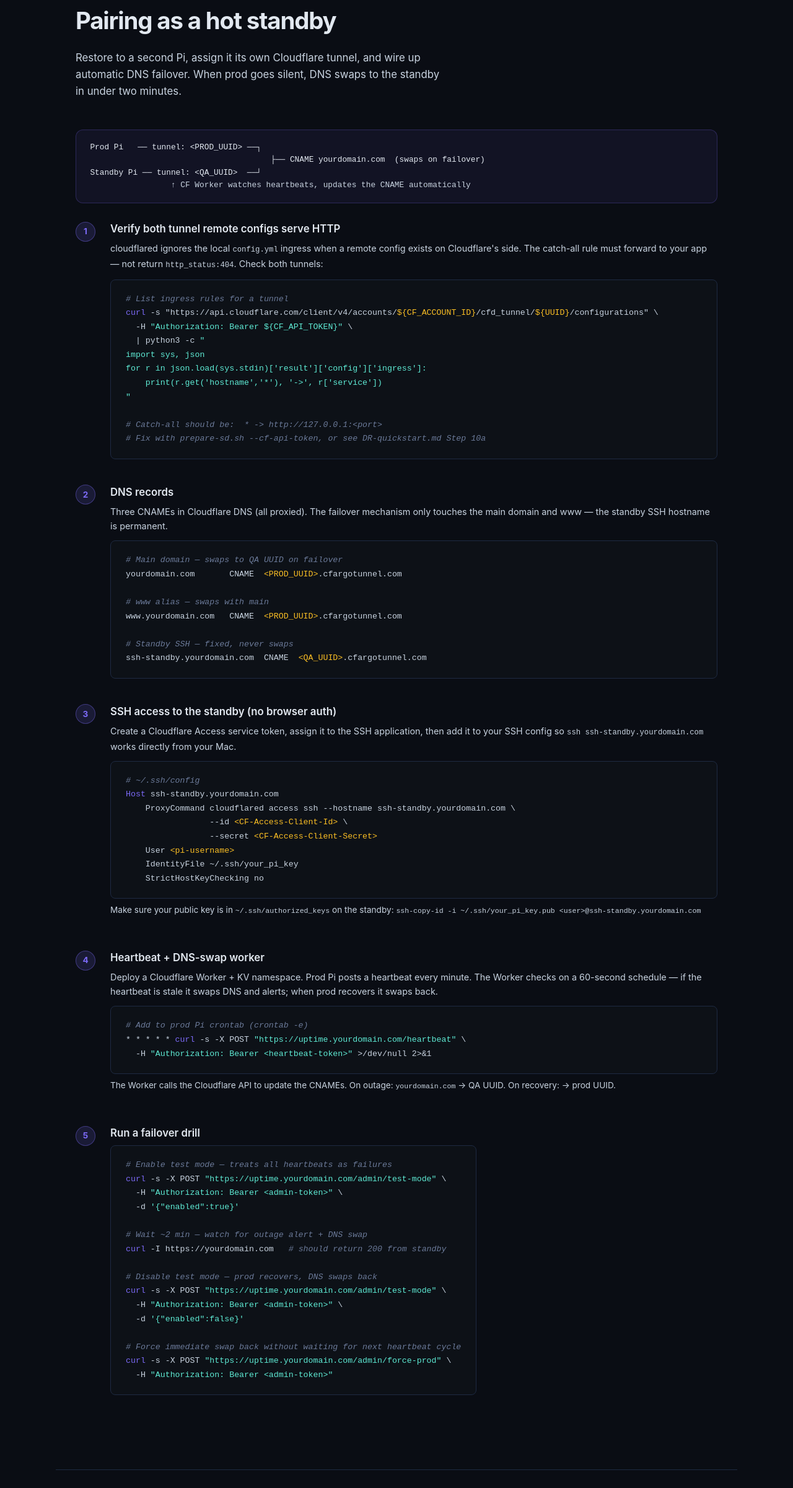
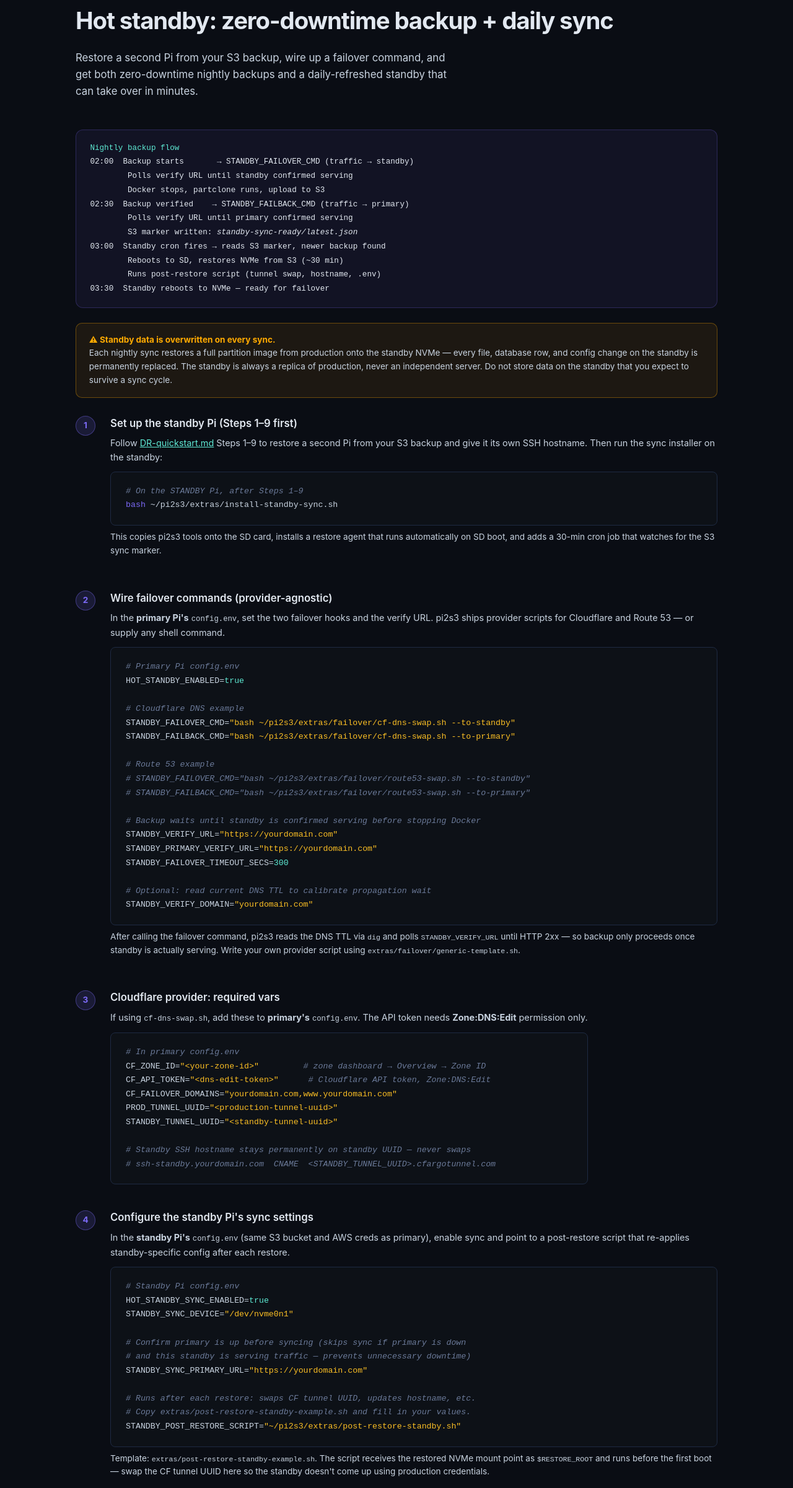
Before and after one commit to andrewbakercloudscale/pi2s3, a website: page website/recovery.html in a window 1280 px wide. Shown: the part 3659-6060 px from the top of the page at 62% size. Drawn offline with Linux system fonts and the light colour scheme.

Commit message:
feat(hot-standby): zero-downtime backup failover + daily S3 sync
Primary Pi: STANDBY_FAILOVER_CMD fires before Docker stops (traffic moves
to standby), backup runs, STANDBY_FAILBACK_CMD fires after S3 verify
(traffic returns to primary), S3 sync marker written.

Standby Pi: hot-standby-sync.sh cron detects marker, writes restore
trigger to SD card, reboots. standby-restore-agent.sh on SD auto-restores
NVMe from S3 then reboots back to NVMe (~30 min cycle).

Provider scripts for Cloudflare DNS and Route 53 in extras/failover/.
Generic template for any provider (nginx, HAProxy, webhook, etc.).
install-standby-sync.sh wires SD agent + cron in one command.

```diff
--- a/website/recovery.html
+++ b/website/recovery.html
@@ -166,58 +166,112 @@
 <hr class="divider" />
 <section id="pairing">
   <div class="section-label">High availability</div>
-  <h2>Pairing as a hot standby</h2>
-  <p class="section-intro">Restore to a second Pi, assign it its own Cloudflare tunnel, and wire up automatic DNS failover. When prod goes silent, DNS swaps to the standby in under two minutes.</p>
+  <h2>Hot standby: zero-downtime backup + daily sync</h2>
+  <p class="section-intro">Restore a second Pi from your S3 backup, wire up a failover command, and get both zero-downtime nightly backups and a daily-refreshed standby that can take over in minutes.</p>
 
-  <div style="background:rgba(124,106,247,0.07); border:1px solid rgba(124,106,247,0.25); border-radius:12px; padding:1.1rem 1.4rem; font-size:0.83rem; color:var(--muted); line-height:1.6; margin-bottom:1.75rem;">
-    <div style="font-family:var(--mono); font-size:0.8rem; color:var(--text);">
-      Prod Pi &nbsp;&nbsp;── tunnel: &lt;PROD_UUID&gt; ──┐<br>
-      &nbsp;&nbsp;&nbsp;&nbsp;&nbsp;&nbsp;&nbsp;&nbsp;&nbsp;&nbsp;&nbsp;&nbsp;&nbsp;&nbsp;&nbsp;&nbsp;&nbsp;&nbsp;&nbsp;&nbsp;&nbsp;&nbsp;&nbsp;&nbsp;&nbsp;&nbsp;&nbsp;&nbsp;&nbsp;&nbsp;&nbsp;&nbsp;&nbsp;&nbsp;&nbsp;&nbsp;&nbsp;&nbsp;├── CNAME yourdomain.com &nbsp;(swaps on failover)<br>
-      Standby Pi ── tunnel: &lt;QA_UUID&gt; &nbsp;──┘<br>
-      <span style="color:var(--muted);">&nbsp;&nbsp;&nbsp;&nbsp;&nbsp;&nbsp;&nbsp;&nbsp;&nbsp;&nbsp;&nbsp;&nbsp;&nbsp;&nbsp;&nbsp;&nbsp;&nbsp;↑ CF Worker watches heartbeats, updates the CNAME automatically</span>
+  <!-- Architecture diagram -->
+  <div style="background:rgba(124,106,247,0.07); border:1px solid rgba(124,106,247,0.25); border-radius:12px; padding:1.1rem 1.4rem; font-size:0.83rem; color:var(--muted); line-height:1.8; margin-bottom:1.5rem;">
+    <div style="font-family:var(--mono); font-size:0.79rem; color:var(--text);">
+      <span style="color:var(--accent2);">Nightly backup flow</span><br>
+      02:00 &nbsp;Backup starts &nbsp;&nbsp;&nbsp;&nbsp;&nbsp;&nbsp;→ STANDBY_FAILOVER_CMD (traffic → standby)<br>
+      &nbsp;&nbsp;&nbsp;&nbsp;&nbsp;&nbsp;&nbsp;&nbsp;Polls verify URL until standby confirmed serving<br>
+      &nbsp;&nbsp;&nbsp;&nbsp;&nbsp;&nbsp;&nbsp;&nbsp;Docker stops, partclone runs, upload to S3<br>
+      02:30 &nbsp;Backup verified &nbsp;&nbsp;&nbsp;→ STANDBY_FAILBACK_CMD (traffic → primary)<br>
+      &nbsp;&nbsp;&nbsp;&nbsp;&nbsp;&nbsp;&nbsp;&nbsp;Polls verify URL until primary confirmed serving<br>
+      &nbsp;&nbsp;&nbsp;&nbsp;&nbsp;&nbsp;&nbsp;&nbsp;S3 marker written: <em>standby-sync-ready/latest.json</em><br>
+      03:00 &nbsp;Standby cron fires → reads S3 marker, newer backup found<br>
+      &nbsp;&nbsp;&nbsp;&nbsp;&nbsp;&nbsp;&nbsp;&nbsp;Reboots to SD, restores NVMe from S3 (~30 min)<br>
+      &nbsp;&nbsp;&nbsp;&nbsp;&nbsp;&nbsp;&nbsp;&nbsp;Runs post-restore script (tunnel swap, hostname, .env)<br>
+      03:30 &nbsp;Standby reboots to NVMe — ready for failover
     </div>
+  </div>
+
+  <!-- Data overwrite warning -->
+  <div style="background:rgba(255,170,0,0.08); border:1px solid rgba(255,170,0,0.35); border-radius:10px; padding:1rem 1.3rem; margin-bottom:1.75rem; font-size:0.85rem; line-height:1.6;">
+    <strong style="color:#ffaa00;">⚠ Standby data is overwritten on every sync.</strong><br>
+    <span style="color:var(--muted);">Each nightly sync restores a full partition image from production onto the standby NVMe — every file, database row, and config change on the standby is permanently replaced. The standby is always a replica of production, never an independent server. Do not store data on the standby that you expect to survive a sync cycle.</span>
   </div>
 
   <div class="qs-step reveal">
     <div class="qs-num">1</div>
     <div class="qs-content">
-      <h3>Verify both tunnel remote configs serve HTTP</h3>
-      <p>cloudflared ignores the local <code>config.yml</code> ingress when a remote config exists on Cloudflare's side. The catch-all rule must forward to your app — not return <code>http_status:404</code>. Check both tunnels:</p>
-      <pre><span class="cmt"># List ingress rules for a tunnel</span>
-<span class="kw">curl</span> -s "https://api.cloudflare.com/client/v4/accounts/<span class="str">${CF_ACCOUNT_ID}</span>/cfd_tunnel/<span class="str">${UUID}</span>/configurations" \
-  -H <span class="num">"Authorization: Bearer ${CF_API_TOKEN}"</span> \
-  | python3 -c <span class="num">"
-import sys, json
-for r in json.load(sys.stdin)['result']['config']['ingress']:
-    print(r.get('hostname','*'), '-&gt;', r['service'])
-"</span>
-
-<span class="cmt"># Catch-all should be:  * -&gt; http://127.0.0.1:&lt;port&gt;
-# Fix with prepare-sd.sh --cf-api-token, or see DR-quickstart.md Step 10a</span></pre>
+      <h3>Set up the standby Pi (Steps 1–9 first)</h3>
+      <p>Follow <a href="https://github.com/andrewbakercloudscale/pi2s3/blob/main/extras/DR-quickstart.md" target="_blank" style="color:var(--accent2);">DR-quickstart.md</a> Steps 1–9 to restore a second Pi from your S3 backup and give it its own SSH hostname. Then run the sync installer on the standby:</p>
+      <pre><span class="cmt"># On the STANDBY Pi, after Steps 1–9</span>
+<span class="kw">bash</span> ~/pi2s3/extras/install-standby-sync.sh</pre>
+      <p style="margin-top:0.5rem; font-size:0.85rem; color:var(--muted);">This copies pi2s3 tools onto the SD card, installs a restore agent that runs automatically on SD boot, and adds a 30-min cron job that watches for the S3 sync marker.</p>
     </div>
   </div>
 
   <div class="qs-step reveal">
     <div class="qs-num">2</div>
     <div class="qs-content">
-      <h3>DNS records</h3>
-      <p>Three CNAMEs in Cloudflare DNS (all proxied). The failover mechanism only touches the main domain and www — the standby SSH hostname is permanent.</p>
-      <pre><span class="cmt"># Main domain — swaps to QA UUID on failover</span>
-yourdomain.com       CNAME  <span class="str">&lt;PROD_UUID&gt;</span>.cfargotunnel.com
+      <h3>Wire failover commands (provider-agnostic)</h3>
+      <p>In the <strong>primary Pi's</strong> <code>config.env</code>, set the two failover hooks and the verify URL. pi2s3 ships provider scripts for Cloudflare and Route 53 — or supply any shell command.</p>
+      <pre><span class="cmt"># Primary Pi config.env</span>
+HOT_STANDBY_ENABLED=<span class="num">true</span>
 
-<span class="cmt"># www alias — swaps with main</span>
-www.yourdomain.com   CNAME  <span class="str">&lt;PROD_UUID&gt;</span>.cfargotunnel.com
+<span class="cmt"># Cloudflare DNS example</span>
+STANDBY_FAILOVER_CMD=<span class="str">"bash ~/pi2s3/extras/failover/cf-dns-swap.sh --to-standby"</span>
+STANDBY_FAILBACK_CMD=<span class="str">"bash ~/pi2s3/extras/failover/cf-dns-swap.sh --to-primary"</span>
 
-<span class="cmt"># Standby SSH — fixed, never swaps</span>
-ssh-standby.yourdomain.com  CNAME  <span class="str">&lt;QA_UUID&gt;</span>.cfargotunnel.com</pre>
+<span class="cmt"># Route 53 example</span>
+<span class="cmt"># STANDBY_FAILOVER_CMD="bash ~/pi2s3/extras/failover/route53-swap.sh --to-standby"</span>
+<span class="cmt"># STANDBY_FAILBACK_CMD="bash ~/pi2s3/extras/failover/route53-swap.sh --to-primary"</span>
+
+<span class="cmt"># Backup waits until standby is confirmed serving before stopping Docker</span>
+STANDBY_VERIFY_URL=<span class="str">"https://yourdomain.com"</span>
+STANDBY_PRIMARY_VERIFY_URL=<span class="str">"https://yourdomain.com"</span>
+STANDBY_FAILOVER_TIMEOUT_SECS=<span class="num">300</span>
+
+<span class="cmt"># Optional: read current DNS TTL to calibrate propagation wait</span>
+STANDBY_VERIFY_DOMAIN=<span class="str">"yourdomain.com"</span></pre>
+      <p style="margin-top:0.5rem; font-size:0.85rem; color:var(--muted);">After calling the failover command, pi2s3 reads the DNS TTL via <code>dig</code> and polls <code>STANDBY_VERIFY_URL</code> until HTTP 2xx — so backup only proceeds once standby is actually serving. Write your own provider script using <code>extras/failover/generic-template.sh</code>.</p>
     </div>
   </div>
 
   <div class="qs-step reveal">
     <div class="qs-num">3</div>
     <div class="qs-content">
+      <h3>Cloudflare provider: required vars</h3>
+      <p>If using <code>cf-dns-swap.sh</code>, add these to <strong>primary's</strong> <code>config.env</code>. The API token needs <strong>Zone:DNS:Edit</strong> permission only.</p>
+      <pre><span class="cmt"># In primary config.env</span>
+CF_ZONE_ID=<span class="str">"&lt;your-zone-id&gt;"</span>         <span class="cmt"># zone dashboard → Overview → Zone ID</span>
+CF_API_TOKEN=<span class="str">"&lt;dns-edit-token&gt;"</span>      <span class="cmt"># Cloudflare API token, Zone:DNS:Edit</span>
+CF_FAILOVER_DOMAINS=<span class="str">"yourdomain.com,www.yourdomain.com"</span>
+PROD_TUNNEL_UUID=<span class="str">"&lt;production-tunnel-uuid&gt;"</span>
+STANDBY_TUNNEL_UUID=<span class="str">"&lt;standby-tunnel-uuid&gt;"</span>
+
+<span class="cmt"># Standby SSH hostname stays permanently on standby UUID — never swaps</span>
+<span class="cmt"># ssh-standby.yourdomain.com  CNAME  &lt;STANDBY_TUNNEL_UUID&gt;.cfargotunnel.com</span></pre>
+    </div>
+  </div>
+
+  <div class="qs-step reveal">
+    <div class="qs-num">4</div>
+    <div class="qs-content">
+      <h3>Configure the standby Pi's sync settings</h3>
+      <p>In the <strong>standby Pi's</strong> <code>config.env</code> (same S3 bucket and AWS creds as primary), enable sync and point to a post-restore script that re-applies standby-specific config after each restore.</p>
+      <pre><span class="cmt"># Standby Pi config.env</span>
+HOT_STANDBY_SYNC_ENABLED=<span class="num">true</span>
+STANDBY_SYNC_DEVICE=<span class="str">"/dev/nvme0n1"</span>
+
+<span class="cmt"># Confirm primary is up before syncing (skips sync if primary is down</span>
+<span class="cmt"># and this standby is serving traffic — prevents unnecessary downtime)</span>
+STANDBY_SYNC_PRIMARY_URL=<span class="str">"https://yourdomain.com"</span>
+
+<span class="cmt"># Runs after each restore: swaps CF tunnel UUID, updates hostname, etc.</span>
+<span class="cmt"># Copy extras/post-restore-standby-example.sh and fill in your values.</span>
+STANDBY_POST_RESTORE_SCRIPT=<span class="str">"~/pi2s3/extras/post-restore-standby.sh"</span></pre>
+      <p style="margin-top:0.5rem; font-size:0.85rem; color:var(--muted);">Template: <code>extras/post-restore-standby-example.sh</code>. The script receives the restored NVMe mount point as <code>$RESTORE_ROOT</code> and runs before the first boot — swap the CF tunnel UUID here so the standby doesn't come up using production credentials.</p>
+    </div>
+  </div>
+
+  <div class="qs-step reveal">
+    <div class="qs-num">5</div>
+    <div class="qs-content">
       <h3>SSH access to the standby (no browser auth)</h3>
-      <p>Create a Cloudflare Access service token, assign it to the SSH application, then add it to your SSH config so <code>ssh ssh-standby.yourdomain.com</code> works directly from your Mac.</p>
+      <p>Create a Cloudflare Access service token for the standby SSH hostname and add it to your local SSH config.</p>
       <pre><span class="cmt"># ~/.ssh/config</span>
 <span class="kw">Host</span> ssh-standby.yourdomain.com
     ProxyCommand cloudflared access ssh --hostname ssh-standby.yourdomain.com \
@@ -226,42 +280,29 @@ ssh-standby.yourdomain.com  CNAME  <span class="str">&lt;QA_UUID&gt;</span>.cfar
     User <span class="str">&lt;pi-username&gt;</span>
     IdentityFile ~/.ssh/your_pi_key
     StrictHostKeyChecking no</pre>
-      <p style="margin-top:0.5rem; font-size:0.85rem; color:var(--muted);">Make sure your public key is in <code>~/.ssh/authorized_keys</code> on the standby: <code>ssh-copy-id -i ~/.ssh/your_pi_key.pub &lt;user&gt;@ssh-standby.yourdomain.com</code></p>
+      <p style="margin-top:0.5rem; font-size:0.85rem; color:var(--muted);">Make sure your SSH public key is in <code>~/.ssh/authorized_keys</code> on the standby: <code>ssh-copy-id -i ~/.ssh/your_pi_key.pub &lt;user&gt;@ssh-standby.yourdomain.com</code></p>
     </div>
   </div>
 
   <div class="qs-step reveal">
-    <div class="qs-num">4</div>
+    <div class="qs-num">6</div>
     <div class="qs-content">
-      <h3>Heartbeat + DNS-swap worker</h3>
-      <p>Deploy a Cloudflare Worker + KV namespace. Prod Pi posts a heartbeat every minute. The Worker checks on a 60-second schedule — if the heartbeat is stale it swaps DNS and alerts; when prod recovers it swaps back.</p>
-      <pre><span class="cmt"># Add to prod Pi crontab (crontab -e)</span>
-* * * * * <span class="kw">curl</span> -s -X POST <span class="num">"https://uptime.yourdomain.com/heartbeat"</span> \
-  -H <span class="num">"Authorization: Bearer &lt;heartbeat-token&gt;"</span> &gt;/dev/null 2&gt;&amp;1</pre>
-      <p style="margin-top:0.5rem; font-size:0.85rem; color:var(--muted);">The Worker calls the Cloudflare API to update the CNAMEs. On outage: <code>yourdomain.com</code> → QA UUID. On recovery: → prod UUID.</p>
-    </div>
-  </div>
+      <h3>Test the full cycle</h3>
+      <pre><span class="cmt"># 1. Trigger a manual failover (primary → standby)</span>
+<span class="kw">bash</span> ~/pi2s3/extras/failover/cf-dns-swap.sh <span class="kw">--to-standby</span>
+<span class="kw">curl</span> -I https://yourdomain.com   <span class="cmt"># confirm 200 from standby</span>
 
-  <div class="qs-step reveal">
-    <div class="qs-num">5</div>
-    <div class="qs-content">
-      <h3>Run a failover drill</h3>
-      <pre><span class="cmt"># Enable test mode — treats all heartbeats as failures</span>
-<span class="kw">curl</span> -s -X POST <span class="num">"https://uptime.yourdomain.com/admin/test-mode"</span> \
-  -H <span class="num">"Authorization: Bearer &lt;admin-token&gt;"</span> \
-  -d <span class="num">'{"enabled":true}'</span>
+<span class="cmt"># 2. Fail back to primary</span>
+<span class="kw">bash</span> ~/pi2s3/extras/failover/cf-dns-swap.sh <span class="kw">--to-primary</span>
+<span class="kw">curl</span> -I https://yourdomain.com   <span class="cmt"># confirm 200 from primary</span>
 
-<span class="cmt"># Wait ~2 min — watch for outage alert + DNS swap</span>
-<span class="kw">curl</span> -I https://yourdomain.com   <span class="cmt"># should return 200 from standby</span>
+<span class="cmt"># 3. Trigger a manual sync cycle on standby</span>
+<span class="kw">ssh</span> ssh-standby.yourdomain.com \
+  <span class="str">"bash ~/pi2s3/extras/hot-standby-sync.sh"</span>
+<span class="cmt"># Standby will reboot, restore (~30 min), come back up</span>
 
-<span class="cmt"># Disable test mode — prod recovers, DNS swaps back</span>
-<span class="kw">curl</span> -s -X POST <span class="num">"https://uptime.yourdomain.com/admin/test-mode"</span> \
-  -H <span class="num">"Authorization: Bearer &lt;admin-token&gt;"</span> \
-  -d <span class="num">'{"enabled":false}'</span>
-
-<span class="cmt"># Force immediate swap back without waiting for next heartbeat cycle</span>
-<span class="kw">curl</span> -s -X POST <span class="num">"https://uptime.yourdomain.com/admin/force-prod"</span> \
-  -H <span class="num">"Authorization: Bearer &lt;admin-token&gt;"</span></pre>
+<span class="cmt"># 4. Confirm standby is back and shows today's date</span>
+<span class="kw">ssh</span> ssh-standby.yourdomain.com <span class="str">"cat ~/pi2s3/.standby-last-synced"</span></pre>
     </div>
   </div>
 </section>
```
Also changed, not shown: 9 other files.
